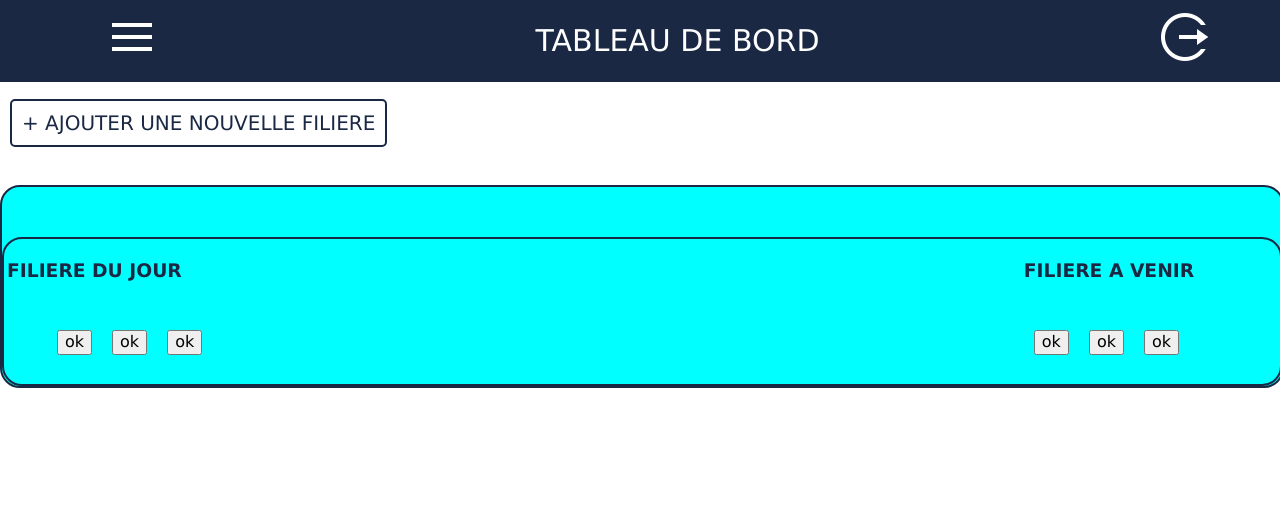
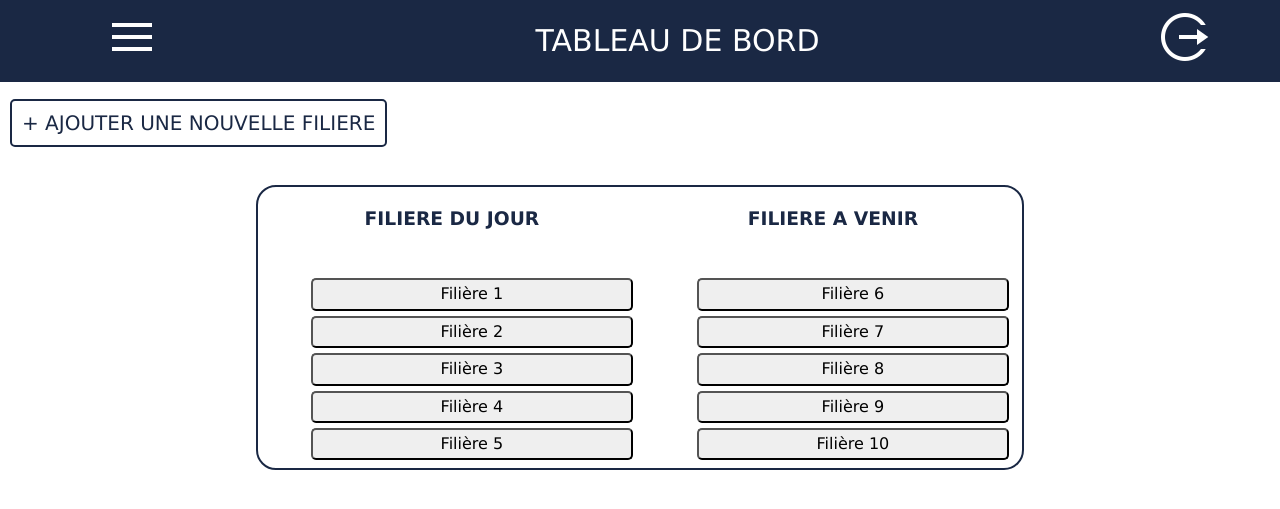
Before and after one commit to ClamSade/code, a PHP site: page / in a window 1280 px wide. Shown: the top 509 px of the page. Run offline with PHP 8.4, Linux system fonts and the light colour scheme; some libraries are stand-ins or nearby versions.

Commit message:
positionnement terminé

```diff
--- a/ecran2/index.php
+++ b/ecran2/index.php
@@ -28,7 +28,7 @@
         <div class="ajout_filiere">
             <a href="../ecran4/index.php">+ AJOUTER UNE NOUVELLE FILIERE</a>
         </div>
-        <section class="planning">
+        <section>
             <table class="planning">
                 <tr>
                     <td><h3 class="gauche">FILIERE DU JOUR</h3></td>
@@ -37,16 +37,20 @@
                 <tr>
                     <td>
                         <ul class="gauche">
-                            <li><button>ok</button></li>
-                            <li><button>ok</button></li>
-                            <li><button>ok</button></li>
+                            <li><button>Filière 1</button></li>
+                            <li><button>Filière 2</button></li>
+                            <li><button>Filière 3</button></li>
+                            <li><button>Filière 4</button></li>
+                            <li><button>Filière 5</button></li>
                         </ul>
                     </td>
                     <td>
                         <ul class="droite">
-                            <li><button>ok</button></li>
-                            <li><button>ok</button></li>
-                            <li><button>ok</button></li>
+                            <li><button>Filière 6</button></li>
+                            <li><button>Filière 7</button></li>
+                            <li><button>Filière 8</button></li>
+                            <li><button>Filière 9</button></li>
+                            <li><button>Filière 10</button></li>
                         </ul>
                     </td>
                 </tr>
--- a/ecran2/styles.css
+++ b/ecran2/styles.css
@@ -97,26 +97,20 @@ nav ul li:hover ul li
 
 .planning
 {
-    width: 100%;
+    width: 60%;
     margin: auto;
     border:  solid 2px rgb(26, 40, 68);
     border-radius: 20px;
     margin-top: 50px;
     text-align: center;
     vertical-align: middle;
-    background-color: aqua;
 }
 
-.gauche
+.planning button
 {
-    width: 40%;
-    display: flex;
+    width: 100%;
+    border-radius: 5px;
     float: left;
+    margin-bottom: 5px;
+    padding: 5px;
 }
-
-.droite
-{
-    width: 40%;
-    display: flex;
-    float: right;
-}
```
